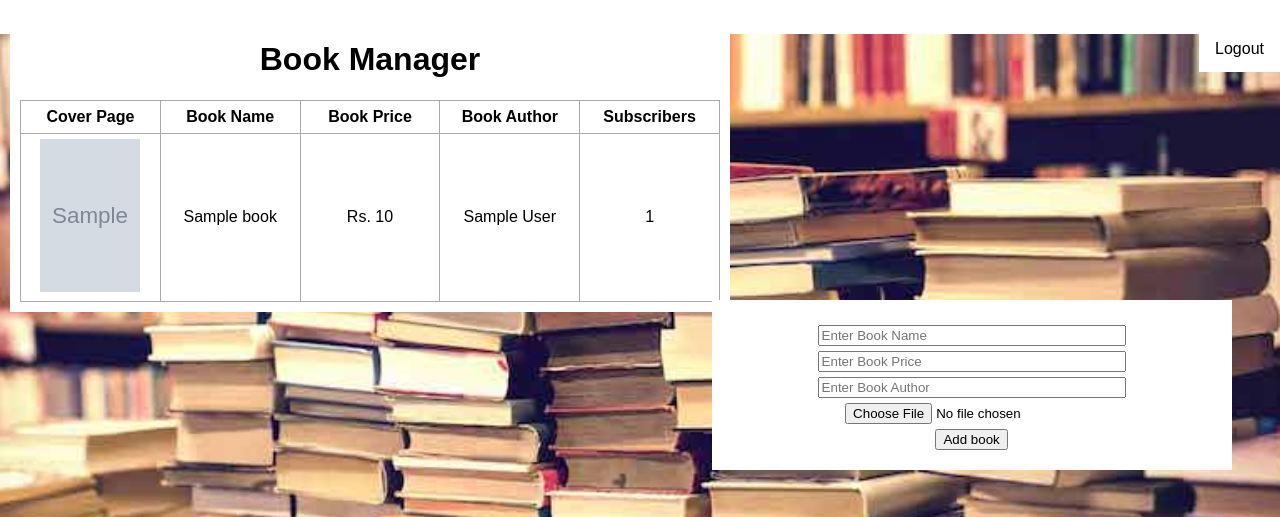
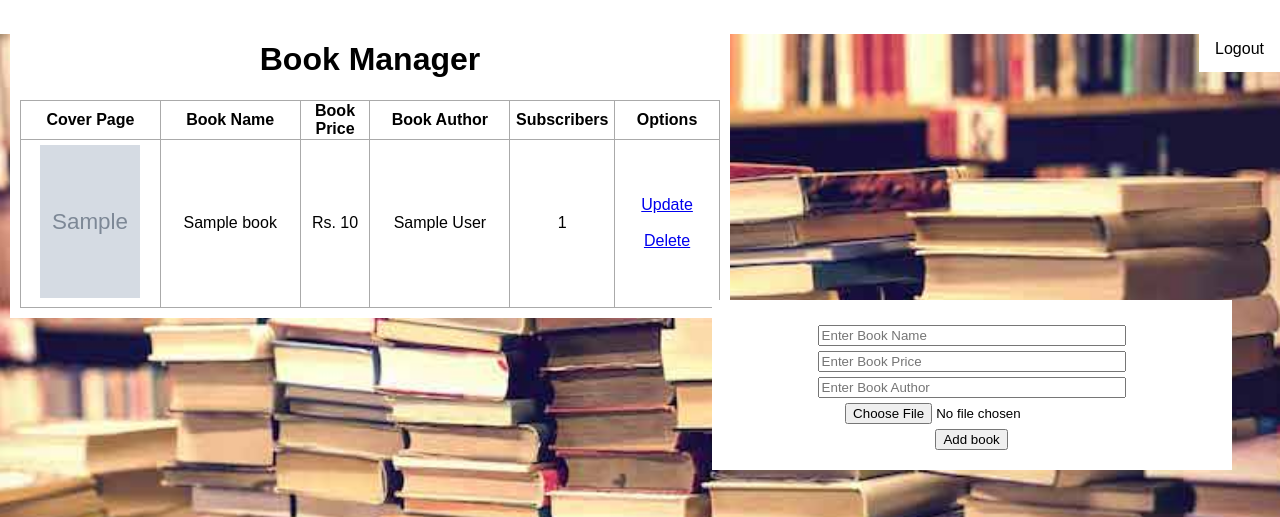
Before and after one commit to rkasale28/E-Book-Manager, a Flask app: page /books/ in a window 1280 px wide. Shown: the top 517 px of the page. Run offline with Flask 2, Linux system fonts and the light colour scheme; tables that the repository leaves empty hold one stand-in row (values such as "Sample post"); grey boxes marked "Sample" are stand-in pictures.

Commit message:
Done with Update and Delete

```diff
--- a/manager/book/templates/book_index.html
+++ b/manager/book/templates/book_index.html
@@ -44,9 +44,10 @@
         <tr>
             <th width="20%">Cover Page</th>
             <th width="20%">Book Name</th>
-            <th width="20%">Book Price</th>
+            <th width="10%">Book Price</th>
             <th width="20%">Book Author</th>
-            <th width="20%">Subscribers</th>
+            <th width="15%">Subscribers</th>
+            <th width="15%">Options</th>
         </tr>
         {% for b in books %}
         <tr>
@@ -57,8 +58,10 @@
             <td>{{b.name}}</td>
             <td>Rs. {{b.price}}</td>
             <td>{{b.author}}</td>
+            <td>{{b.subscribers.count()}}</td>
             <td>
-                {{b.subscribers.count()}}
+                <a href="update/{{b.id}}">Update</a><br><br>
+                <a href="delete/{{b.id}}">Delete</a>
             </td>
         </tr>
         {% endfor %}
--- a/manager/book/views.py
+++ b/manager/book/views.py
@@ -49,6 +49,36 @@ def index():
         books=Book.query.order_by('name').all()
         return render_template('book_index.html', books=books)
 
+@mod.route('/delete/<int:id>')
+def delete(id):
+    book_to_delete = Book.query.get_or_404(id)
+
+    try:
+        db.session.delete(book_to_delete)
+        db.session.commit()
+        return redirect('/books')
+    except:
+        return 'There was an issue deleting this book'
+
+@mod.route('/update/<int:id>',methods=['POST','GET'])
+def update(id):
+    book=Book.query.get_or_404(id)
+    if request.method=='POST':
+        book.name=request.form['name']
+        book.price=request.form['price']
+
+        if request.files['cover_page']:
+            cover_page=request.files['cover_page']
+            book.filename=covers.save(cover_page)
+
+        try:
+            db.session.commit()
+            return redirect('/books')
+        except:
+            return 'There was an issue updating your book'
+    else:
+        return render_template('update.html',book=book)
+
 @mod.route('/logout')
 def logout():
     logout_user()
```
Also changed, not shown: manager/book/templates/update.html (added, +18 -0 lines).
